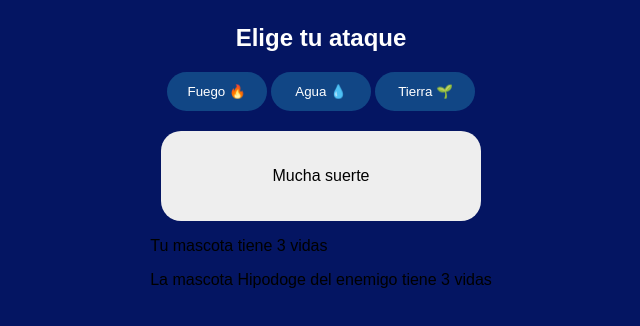
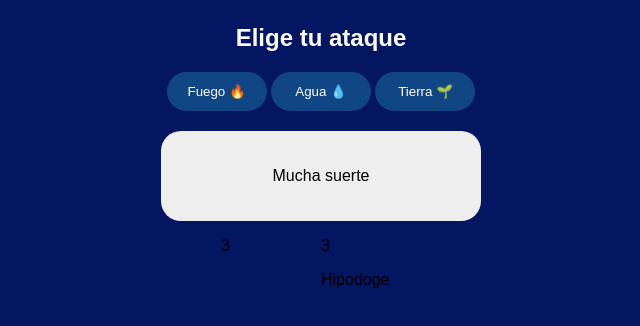
Before and after one commit to julian3035/juego-mokepon-platzi, a plain HTML site: page mokepon/mokepon.html in a window 1280 px wide. Both pictures are taken after a click on the button "Seleccionar". Shown: the part 96-422 px from the top of the page, without its empty margins (319-959 px from the left). Drawn offline with Linux system fonts and the light colour scheme.

Commit message:
Usando CSS grid

```diff
--- a/mokepon/mokepon.html
+++ b/mokepon/mokepon.html
@@ -37,7 +37,6 @@
 
         <section id="seleccionar-ataque">
             <h1 class="titulo">Mokepon</h1>
-
             <h2 class="subtitulo">Elige tu ataque</h2>
 
             <div>
@@ -45,7 +44,6 @@
                 <button id="boton-agua" class="boton-de-ataque">Agua 💧</button>
                 <button id="boton-tierra" class="boton-de-ataque">Tierra 🌱</button>
             </div>
-
                 <div id="mensajes">
                     <p id="resultado">Mucha suerte</p>
 
@@ -53,14 +51,19 @@
                         <button id="boton-reiniciar">Reiniciar</button>
                     </section>
                 </div>
-
             </div>
 
-            <div>
-                <div id="ataques-del-jugador"></div>
-                <div id="ataques-del-enemigo"></div>
-                <p>Tu mascota <span id="mascota-jugador"></span> tiene <span id="vidas-jugador">3</span> vidas</p>
-            <p>La mascota <span id="mascota-enemigo"></span> del enemigo tiene <span id="vidas-enemigo">3</span> vidas</p>
+            <div class="ataques">
+                <div>
+                    <p id="vidas-jugador">3</p>
+                    <p id="mascota-jugador"></p>
+                    <div id="ataques-del-jugador"></div>
+                </div>
+                <div>
+                    <p id="vidas-enemigo">3</p>
+                    <p id="mascota-enemigo"></p>
+                    <div id="ataques-del-enemigo"></div>
+                </div>
             </div>
         </section>
     </body>
--- a/mokepon/styles.css
+++ b/mokepon/styles.css
@@ -93,3 +93,8 @@ input {
     border: none;
     color: #11468f
 }
+
+.ataques {
+    display: grid;
+    grid-template-columns: 100px 100px;
+}
```
